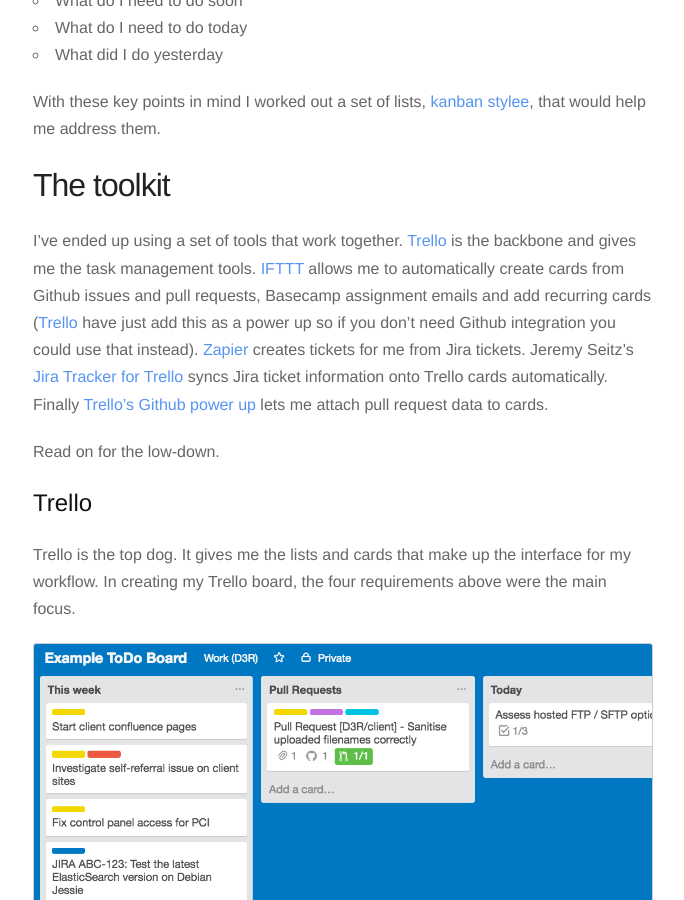
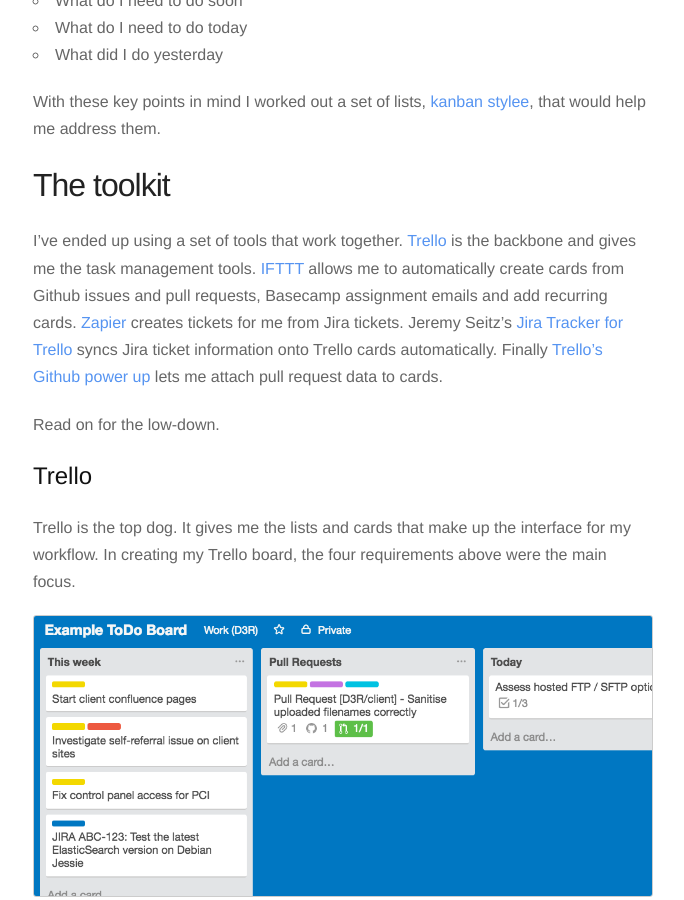
Before and after one commit to ronanchilvers/ronanchilvers.github.io, a Jekyll site: the page built from _posts/2016-09-07-how-i-use-trello.md, in a window 1280 px wide and 900 px high, scrolled down 718 px. Shown: the whole window, without its empty margins (297-981 px from the left). Built offline with Jekyll 4.4.1, drawn with Linux system fonts in a browser that asks for light colours; nearby versions of some CDN libraries; comment, search, counter and statistics services are not loaded.

Commit message:
Remove reference to Trello power ups

```diff
--- a/_posts/2016-09-07-how-i-use-trello.md
+++ b/_posts/2016-09-07-how-i-use-trello.md
@@ -19,7 +19,7 @@
 
 # The toolkit
 
-I've ended up using a set of tools that work together. [Trello] is the backbone and gives me the task management tools. [IFTTT] allows me to automatically create cards from Github issues and pull requests, Basecamp assignment emails and add recurring cards ([Trello] have just add this as a power up so if you don't need Github integration you could use that instead). [Zapier] creates tickets for me from Jira tickets. Jeremy Seitz's [Jira Tracker for Trello] syncs Jira ticket information onto Trello cards automatically. Finally [Trello's Github power up][trello github] lets me attach pull request data to cards.
+I've ended up using a set of tools that work together. [Trello] is the backbone and gives me the task management tools. [IFTTT] allows me to automatically create cards from Github issues and pull requests, Basecamp assignment emails and add recurring cards. [Zapier] creates tickets for me from Jira tickets. Jeremy Seitz's [Jira Tracker for Trello] syncs Jira ticket information onto Trello cards automatically. Finally [Trello's Github power up][trello github] lets me attach pull request data to cards.
 
 Read on for the low-down.
 
```
